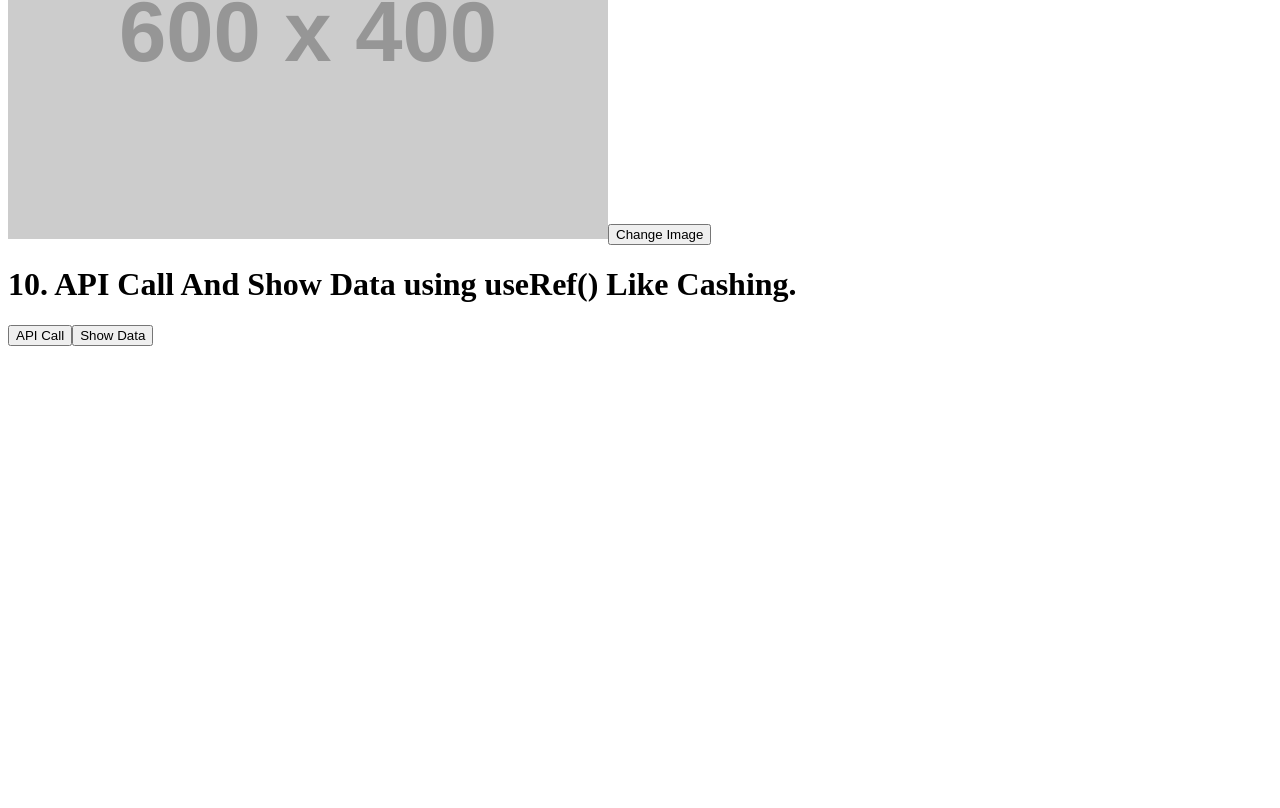
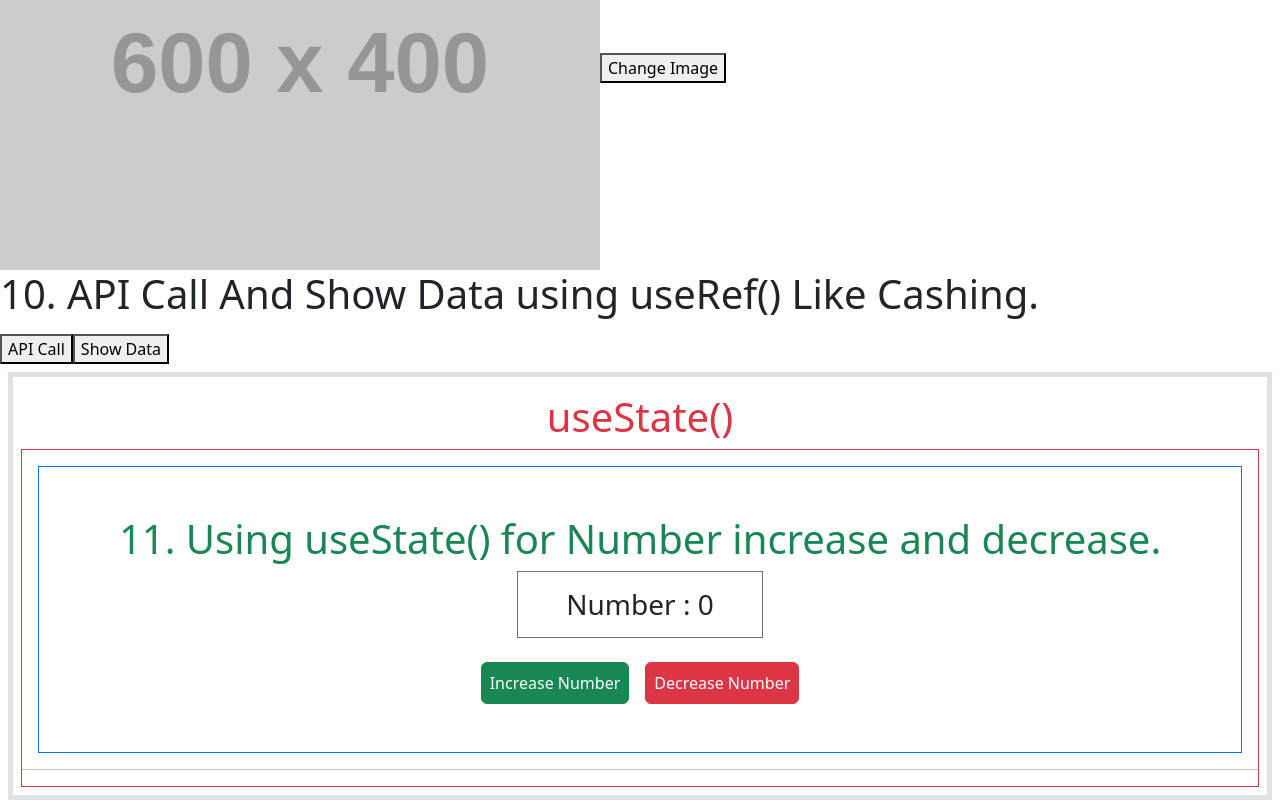
Before and after one commit to H-M-Nizum/basic-react-project, a React (Vite) app: page / in a window 1280 px wide. Shown: the part 1466-2274 px from the top of the page. Before the commit the page ends 1820 px from the top, so only its background shows below. Built offline with nearby package versions, Linux system fonts and the light colour scheme.

Commit message:
11.1 Number Increase And Decrease usign useState() hook

```diff
--- a/package.json
+++ b/package.json
@@ -10,6 +10,7 @@
     "preview": "vite preview"
   },
   "dependencies": {
+    "bootstrap": "^5.3.3",
     "react": "^19.0.0",
     "react-dom": "^19.0.0"
   },
--- a/src/App.jsx
+++ b/src/App.jsx
@@ -8,6 +8,9 @@ import RespondingEvent from "./components/RespondingEvent";
 import UseRefAPICall from "./components/UseRefAPICall";
 import UseRefComponent from "./components/UseRefComponent";
 import UseRefWorkingWithAttribute from "./components/UseRefWorkingWithAttribute";
+import ParentUseState from "./components/useState/ParentUseState";
+
+import "bootstrap/dist/css/bootstrap.min.css";
 
 function App() {
   return (
@@ -22,6 +25,7 @@ function App() {
       <UseRefComponent />
       <UseRefWorkingWithAttribute />
       <UseRefAPICall />
+      <ParentUseState />
     </>
   );
 }
--- /dev/null
+++ b/src/components/useState/NumberIncreaseAndDecrease.jsx
@@ -0,0 +1,42 @@
+import React, { useState } from "react";
+
+const NumberIncreaseAndDecrease = () => {
+  const [number, setNumber] = useState(0);
+  const increaseNumber = () => {
+    setNumber(number + 1);
+  };
+  const decreaseNumber = () => {
+    setNumber(number - 1);
+  };
+  return (
+    <div>
+      <div className="border border-primary p-5 m-3">
+        <h1 className="text-success text-center">
+          11. Using useState() for Number increase and decrease.
+        </h1>
+        <div className="text-center">
+          <h3 className="border border-secondary d-inline-block p-3 px-5">
+            Number : {number}
+          </h3>
+          <br />
+          <div className="mt-3">
+            <button
+              onClick={() => increaseNumber()}
+              className="btn btn-success p-2 mx-2"
+            >
+              Increase Number
+            </button>
+            <button
+              onClick={() => decreaseNumber()}
+              className="btn btn-danger p-2 mx-2"
+            >
+              Decrease Number
+            </button>
+          </div>
+        </div>
+      </div>
+    </div>
+  );
+};
+
+export default NumberIncreaseAndDecrease;
--- /dev/null
+++ b/src/components/useState/ParentUseState.jsx
@@ -0,0 +1,16 @@
+import React from "react";
+import NumberIncreaseAndDecrease from "./NumberIncreaseAndDecrease";
+
+const ParentUseState = () => {
+  return (
+    <div className="border border-5 m-2 p-2">
+      <h1 className="text-center text-danger my-2">useState()</h1>
+      <div className="border border-danger">
+        <NumberIncreaseAndDecrease />
+        <hr />
+      </div>
+    </div>
+  );
+};
+
+export default ParentUseState;
```
Also changed, not shown: NOTE.txt, 1 other file (tests, documents, lock files or other folders).
